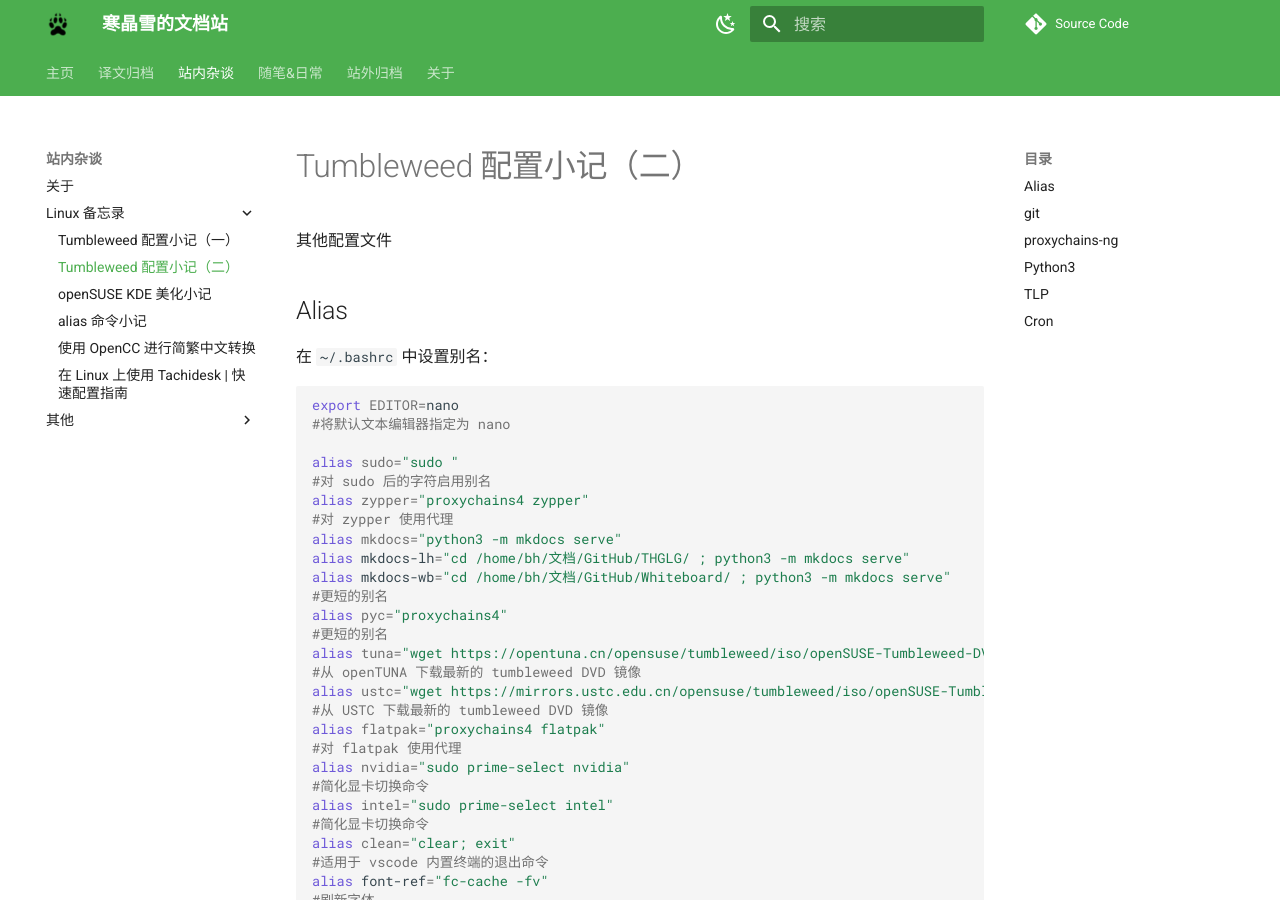
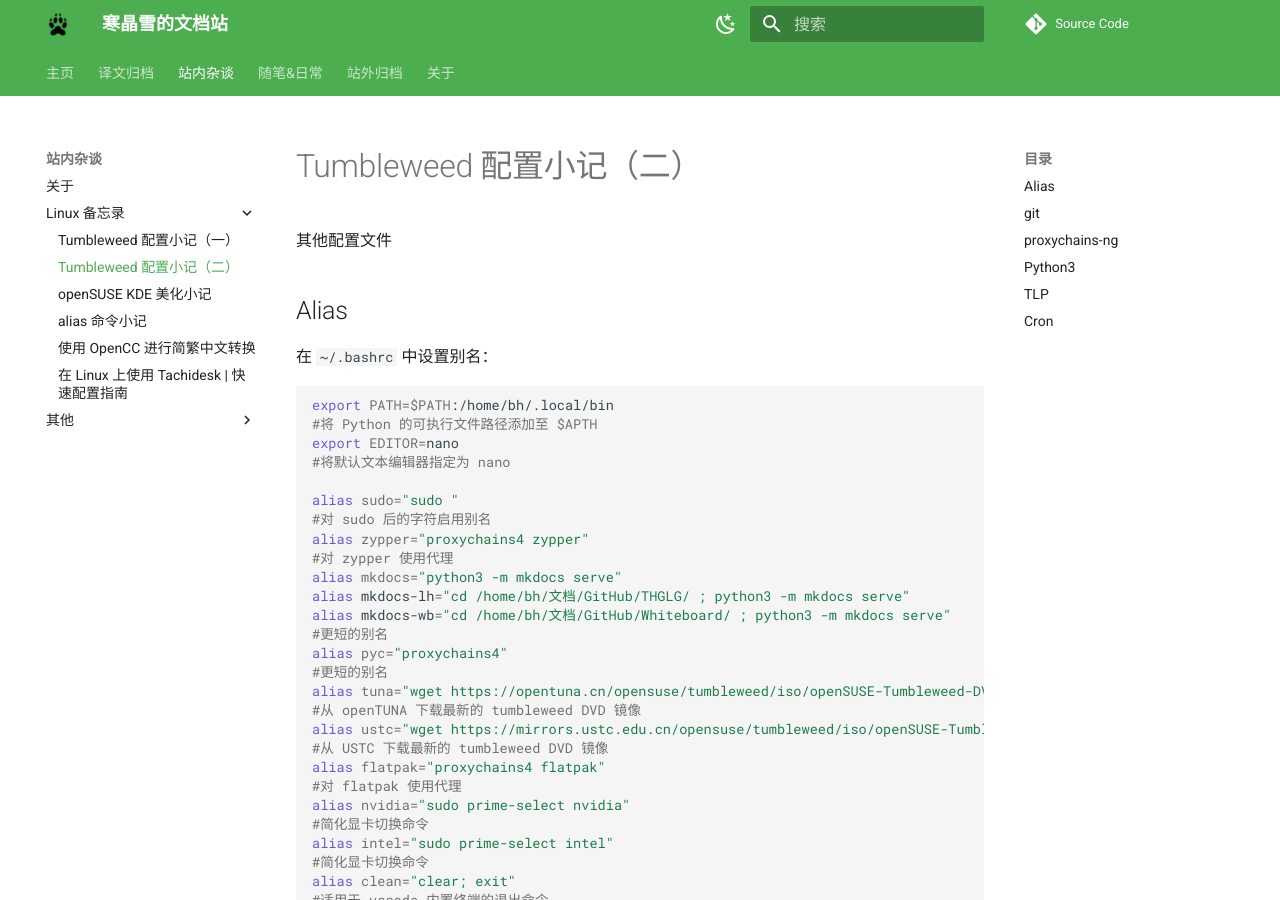
Before and after one commit to Hanjingxue-Boling/Whiteboard, an MkDocs documentation site: the page built from docs/essay/memo/other-configs.md, in a window 1280 px wide and 900 px high. Built offline with MkDocs 1.6.1 and Material for MkDocs 9.7.7, drawn with Linux system fonts in a browser that asks for light colours; comment, search, counter and statistics services are not loaded.

Commit message:
2022-06-07

````diff
--- a/docs/essay/memo/other-configs.md
+++ b/docs/essay/memo/other-configs.md
@@ -7,6 +7,8 @@
 在 `~/.bashrc` 中设置别名：
 
 ```shell
+export PATH=$PATH:/home/bh/.local/bin
+#将 Python 的可执行文件路径添加至 $APTH
 export EDITOR=nano
 #将默认文本编辑器指定为 nano
 
````
